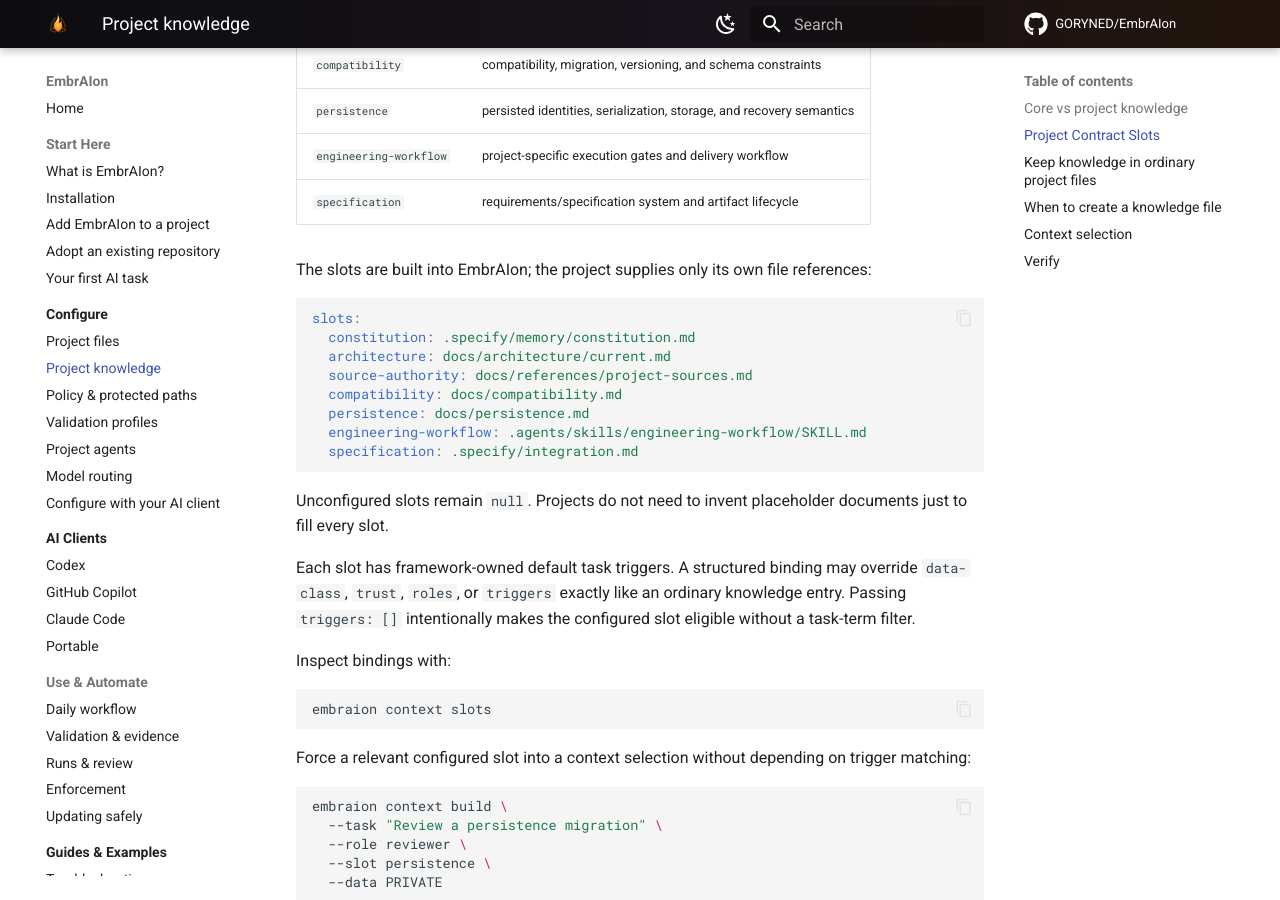
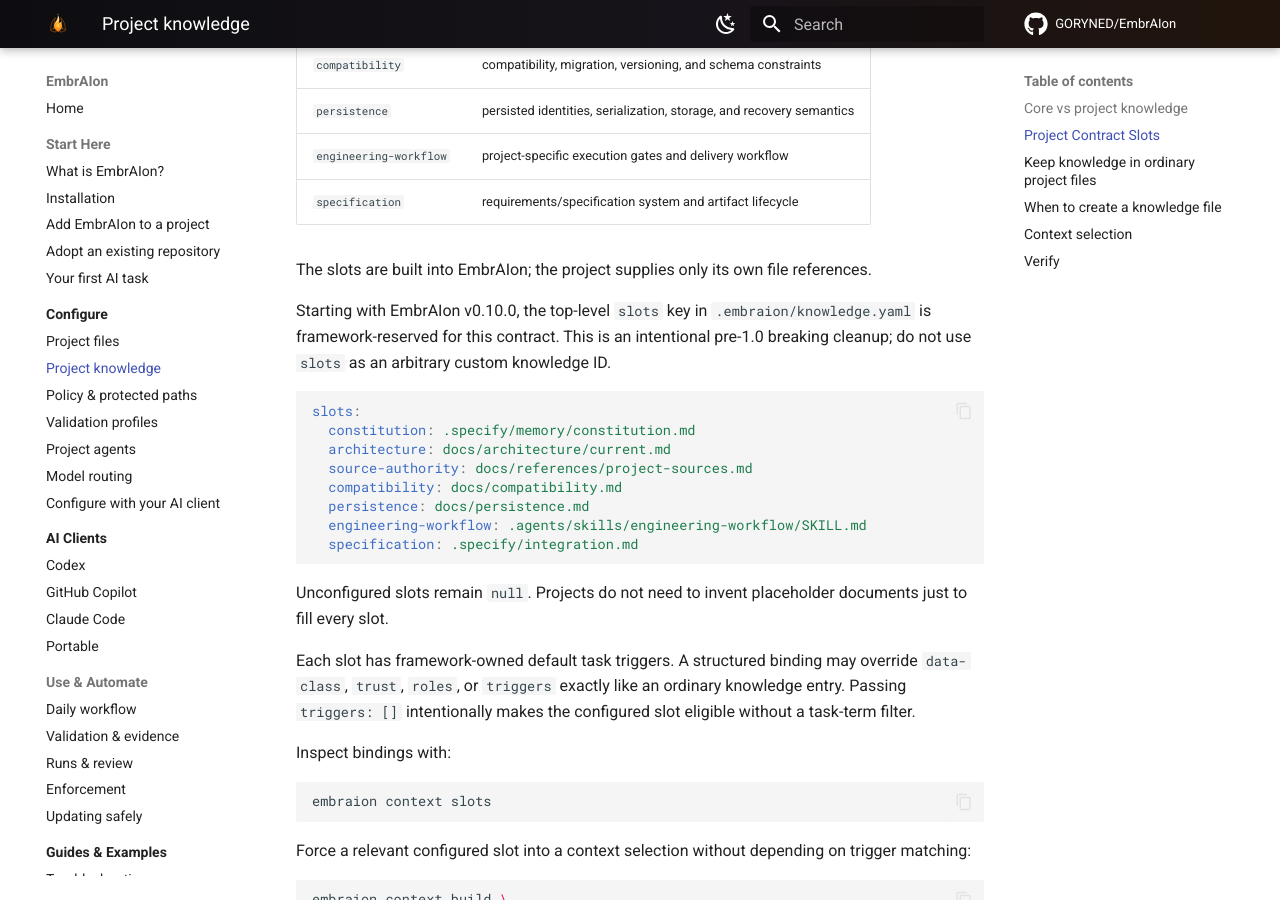
Before and after one commit to GORYNED/EmbrAIon, an MkDocs documentation site: the page built from docs/configuration/knowledge.md, in a window 1280 px wide and 900 px high, scrolled down 1281 px. Built offline with MkDocs 1.6.1 and Material for MkDocs 9.7.7, drawn with Linux system fonts in a browser that asks for light colours; comment, search, counter and statistics services are not loaded.

Commit message:
Document reserved slots key for v0.10

````diff
--- a/docs/configuration/knowledge.md
+++ b/docs/configuration/knowledge.md
@@ -42,7 +42,9 @@ EmbrAIon provides seven canonical semantic slots for project-specific truth:
 | `engineering-workflow` | project-specific execution gates and delivery workflow |
 | `specification` | requirements/specification system and artifact lifecycle |
 
-The slots are built into EmbrAIon; the project supplies only its own file references:
+The slots are built into EmbrAIon; the project supplies only its own file references.
+
+Starting with EmbrAIon v0.10.0, the top-level `slots` key in `.embraion/knowledge.yaml` is framework-reserved for this contract. This is an intentional pre-1.0 breaking cleanup; do not use `slots` as an arbitrary custom knowledge ID.
 
 ```yaml
 slots:
````
